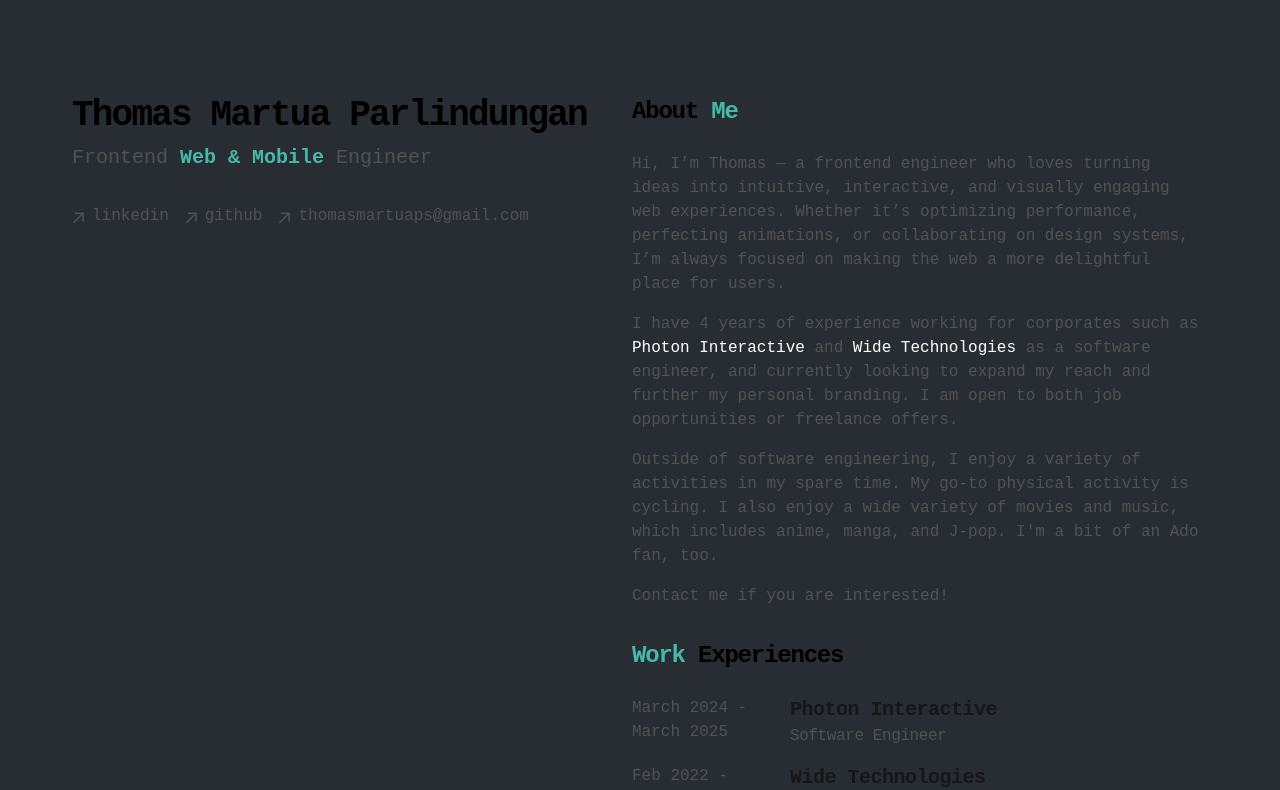
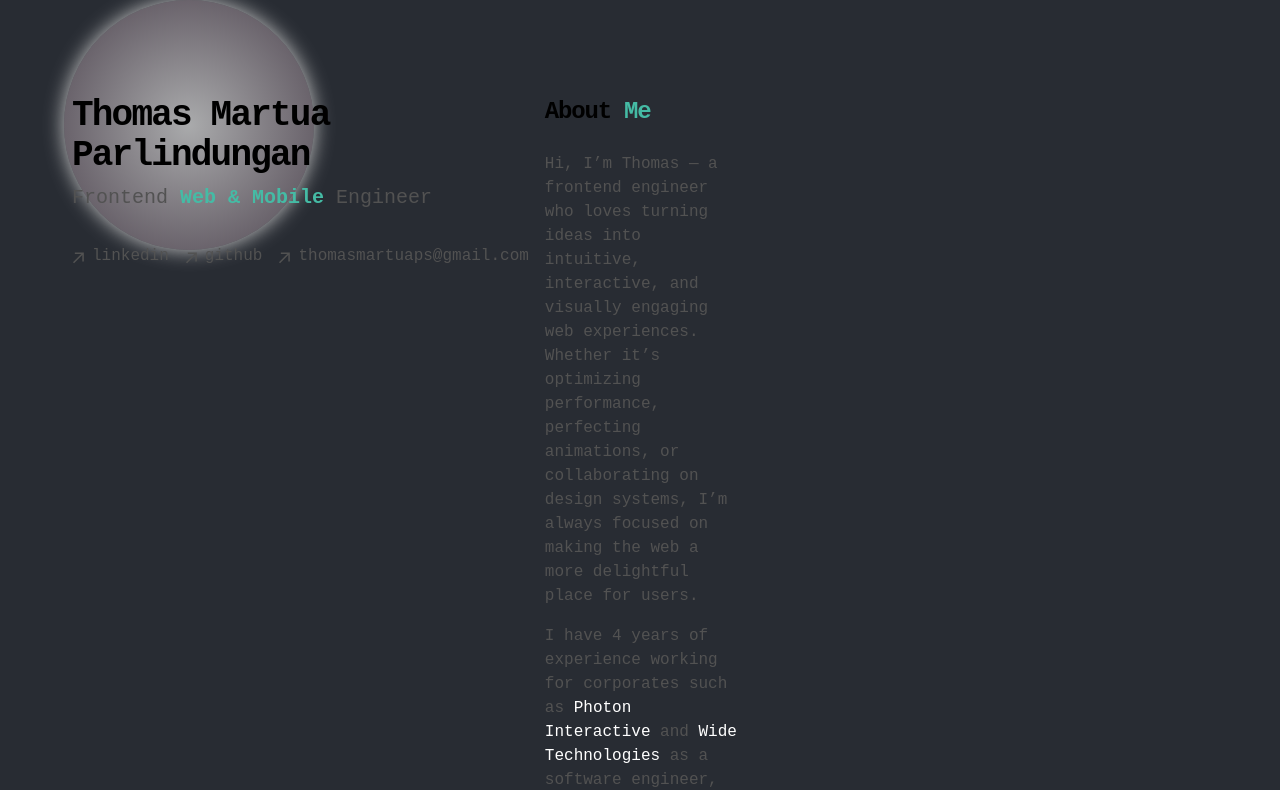
Before and after one commit to thomasmartuaps/personal-site, a Next.js app: page / in a window 1280 px wide. Shown: the top 790 px of the page. Built offline with nearby package versions, Linux system fonts and the light colour scheme.

Commit message:
glow effect init

```diff
--- a/app/global.css
+++ b/app/global.css
@@ -42,6 +42,27 @@ html {
       format("woff2-variations"),
     url(../node_modules/@fontsource-variable/fira-code/files/fira-code-cyrillic-ext-wght-normal.woff2)
       format("woff2-variations");
+}
+
+.cursor-glow {
+  height: 250px;
+  width: 250px;
+  border-radius: 50%;
+  background: rgb(202, 202, 202);
+  background: -moz-radial-gradient(
+    circle,
+    rgba(202, 202, 202, 0.8) 0%,
+    rgba(238, 174, 202, 0.2) 100%
+  );
+  box-shadow: 0px 0px 20px rgba(202, 202, 202, 1);
+  background: radial-gradient(
+    circle,
+    rgba(202, 202, 202, 0.8) 0%,
+    rgba(238, 174, 202, 0.2) 100%
+  );
+  background-repeat: no-repeat;
+  background-position: center;
+  position: absolute;
 }
 
 .prose .anchor {
--- a/app/layout.tsx
+++ b/app/layout.tsx
@@ -55,7 +55,7 @@ export default function RootLayout({
       )}
     >
       <body className="antialiased max-w-6xl mx-auto">
-        <main className="flex-auto min-w-0 max-h-screen flex flex-col px-2 lg:px-2">
+        <main className="flex-auto min-w-0 max-h-screen flex flex-col px-2 lg:px-2 cursor-glow">
           {/* <div
             className="pointer-events-none fixed inset-0 z-30 transition duration-300 lg:absolute"
             style={{
```
